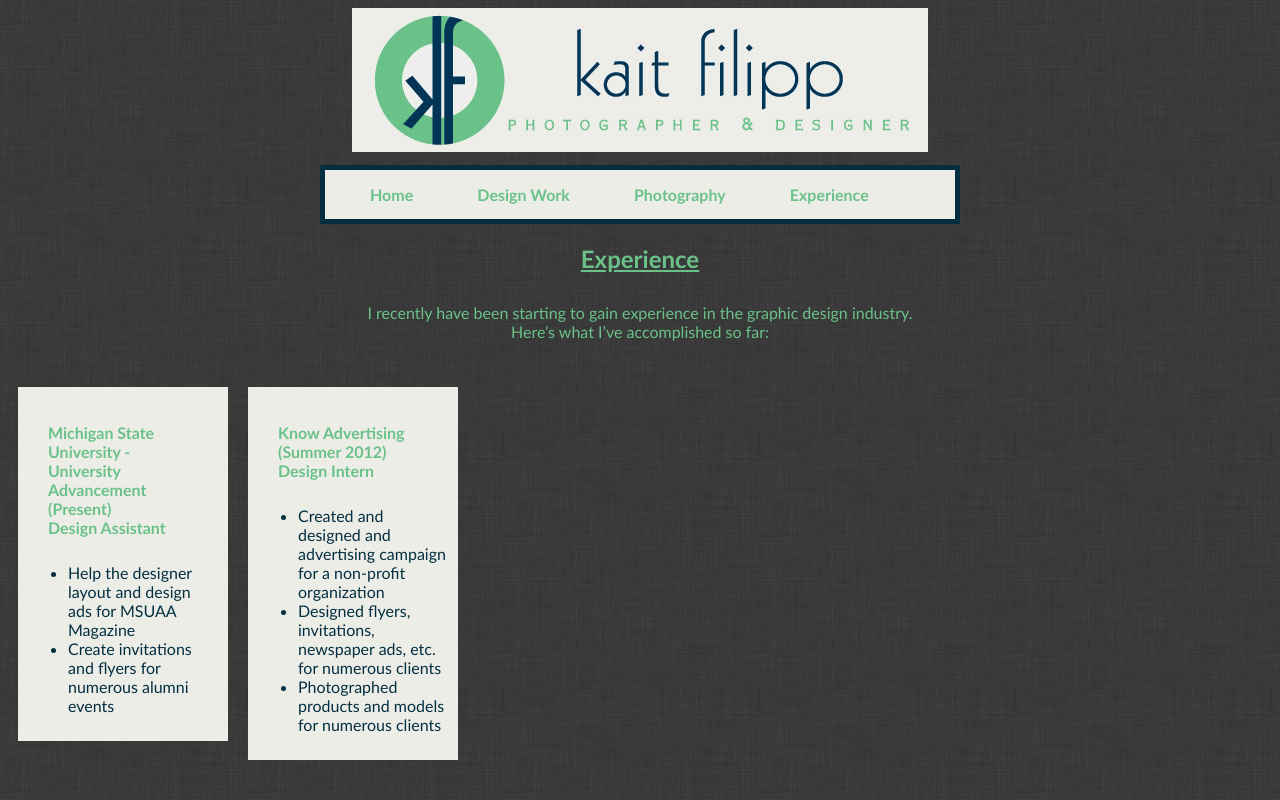
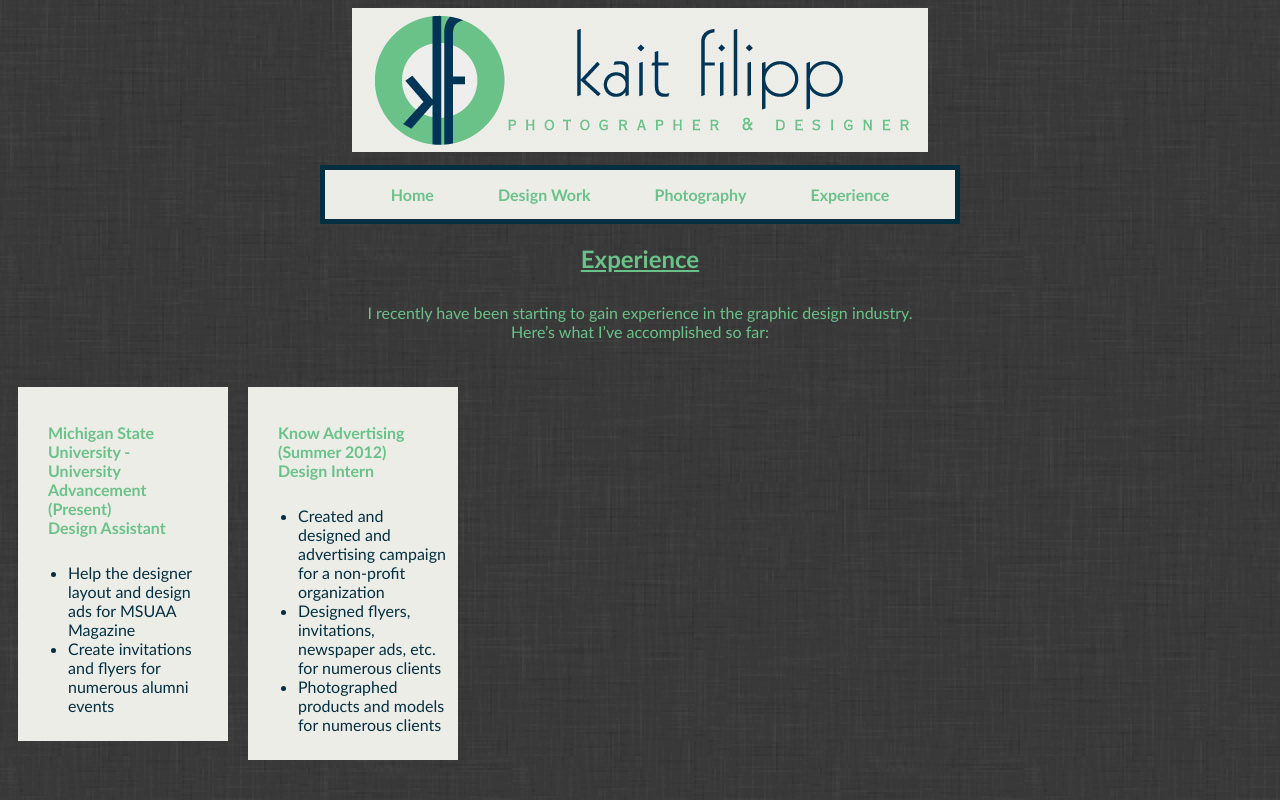
Before and after one commit to kaitfilipp/tc349, a plain HTML site: page projects/personal-site/experience.html in a window 1280 px wide. Drawn offline with Linux system fonts and the light colour scheme; files that its build step writes are made by us from their sources.

Commit message:
personal

```diff
--- a/projects/personal-site/css/personal-site.css
+++ b/projects/personal-site/css/personal-site.css
@@ -8,7 +8,7 @@ navy: #032F40
 
 
 body {
-	background-image: url(low_contrast_linen/low_contrast_linen.png);
+	background-image: url(../low_contrast_linen/low_contrast_linen_@2X.png);
 	font-family: "Trebuchet MS", sans-serif;
 }
 
--- a/projects/personal-site/experience.html
+++ b/projects/personal-site/experience.html
@@ -5,13 +5,13 @@
 <head>
 	<meta http-equiv="Content-Type" content="text/html; charset=utf-8" />
 	<title> Kait's Personal Site</title>
-    <link rel="stylesheet" href="personal-site.css" type="text/css" media="screen" />
+    <link rel="stylesheet" href="css/personal-site.css" type="text/css" media="screen" />
 
 
 </head>
 <body>
 <div class="container">
-<center><img src="../personal-site/img/website-banner.jpg" width="576" height="144" alt="banner" /></center>
+<center><img src="../personal-site/img/website-banner.jpg" width="576" height="144" alt="banner" />
 
             <ul id="nav">
                 <li><a href="index.html">Home</a></li>
@@ -41,6 +41,7 @@
 			<li>Photographed products and models for numerous clients</li>
 		</ul>
 </article>
+</center>
 </div>
 </body>
 </html>
```
Also changed, not shown: projects/personal-site/design-work.html (+1 -1 lines), projects/personal-site/index.html (+1 -1 lines), projects/personal-site/photography.html (+1 -1 lines).
